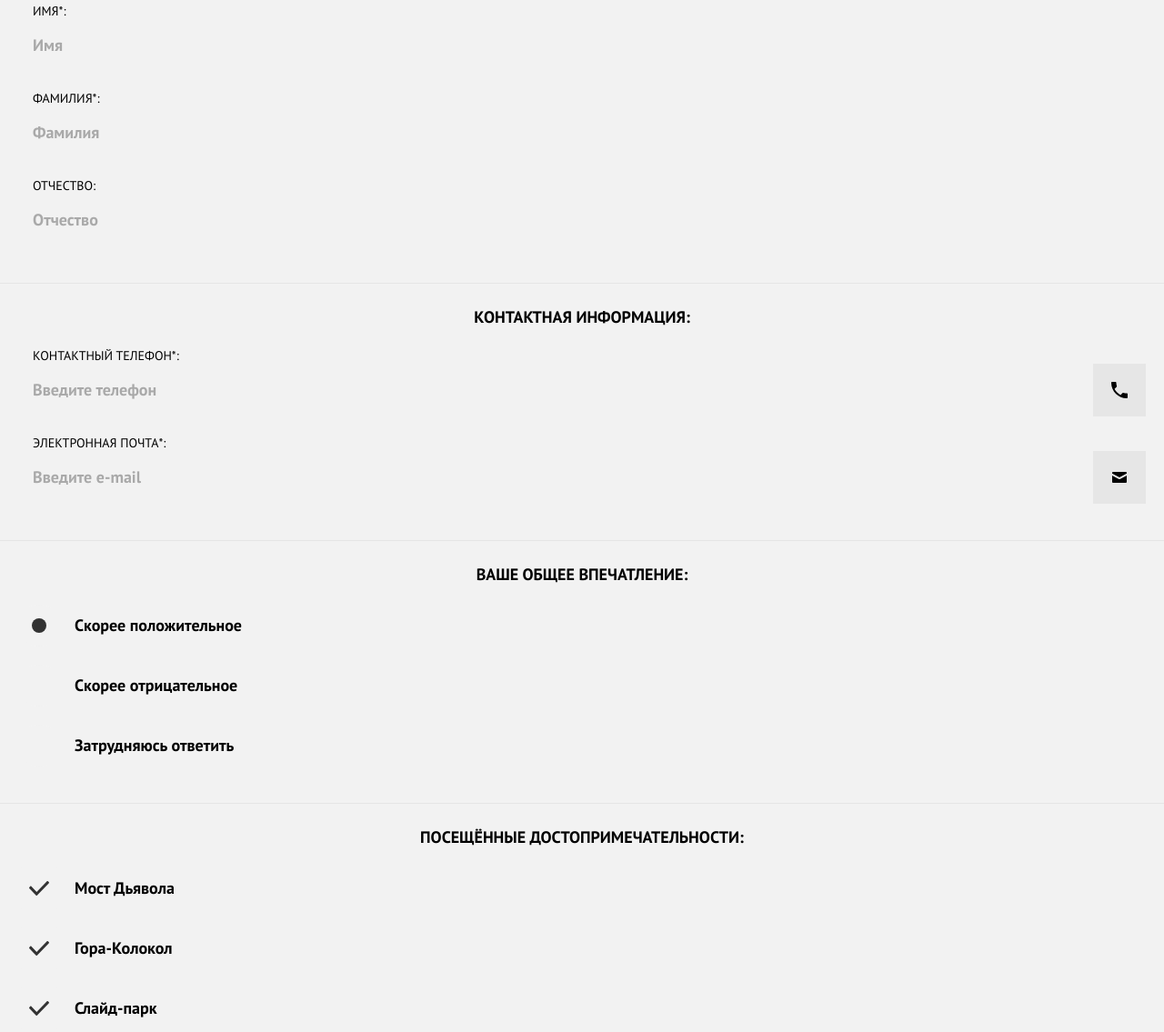
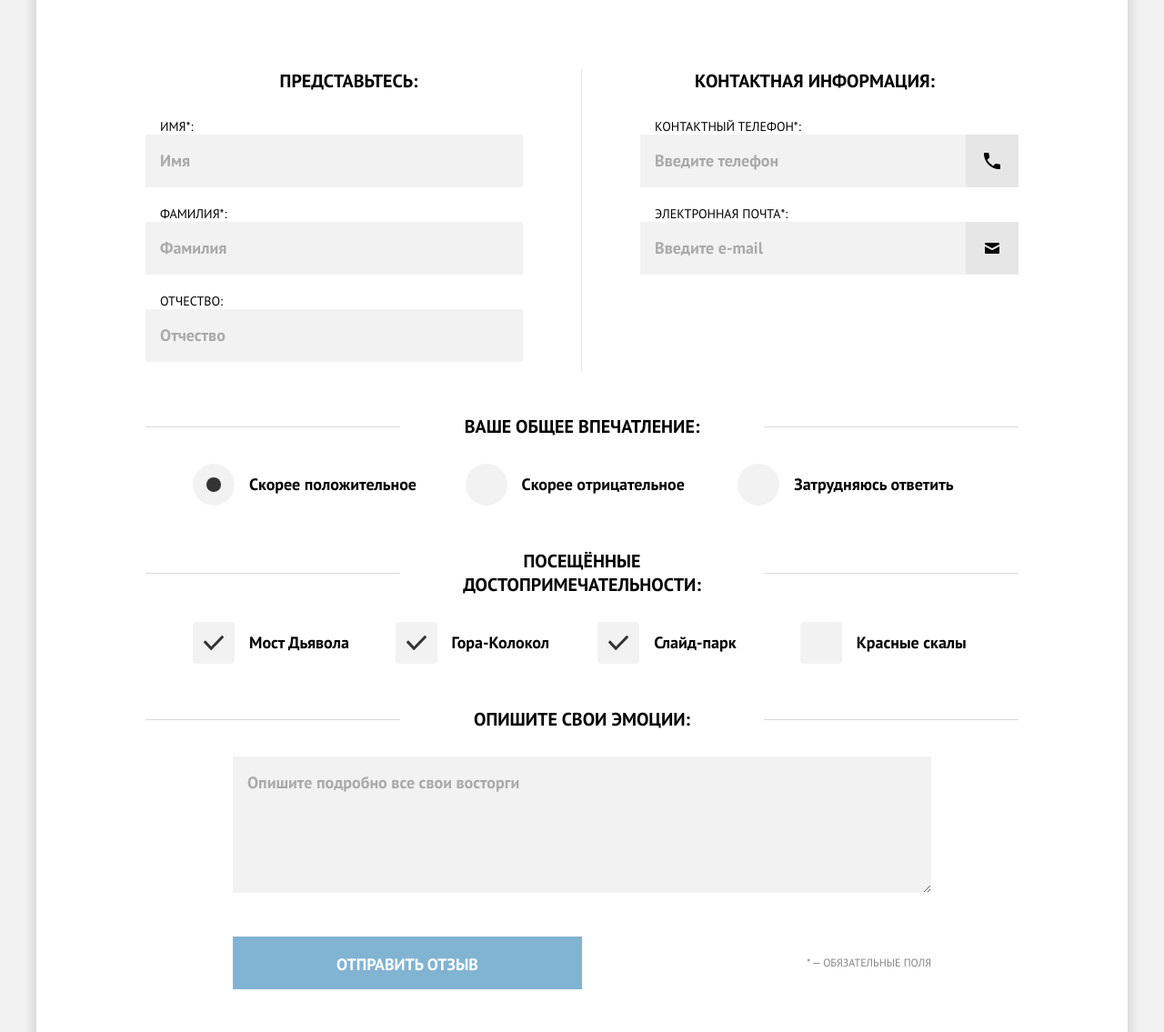
Before and after one commit to artsamoilov/235940-sedona-26, a website: page source/form.html in a window 1280 px wide. Shown: the part 480-1615 px from the top of the page at 91% size. Drawn offline with nearby package versions, Linux system fonts and the light colour scheme; files that its build step writes are made by us from their sources.

Commit message:
add form styling

```diff
--- a/source/form.html
+++ b/source/form.html
@@ -7,6 +7,7 @@
   <link rel="stylesheet" href="css/style.css">
 </head>
 <body class="page__body">
+  <div class="page__wrapper">
 
     <!-- Header -->
     <header class="header">
@@ -81,7 +82,7 @@
               </ul>
             </fieldset>
           </div>
-      <div class="review__group-wrapper">
+          <div class="review__group-wrapper review__group-wrapper--wide">
             <fieldset class="review__fieldset field-group field-group--impression">
               <legend class="field-group__title">Ваше общее впечатление:</legend>
               <ul class="field-group__list">
@@ -100,7 +101,7 @@
               </ul>
             </fieldset>
           </div>
-      <div class="review__group-wrapper">
+          <div class="review__group-wrapper review__group-wrapper--wide">
             <fieldset class="review__fieldset field-group field-group--visited-places">
               <legend class="field-group__title">Посещённые достопримечательности:</legend>
               <ul class="field-group__list">
@@ -123,7 +124,7 @@
               </ul>
             </fieldset>
           </div>
-      <div class="review__group-wrapper">
+          <div class="review__group-wrapper review__group-wrapper--wide">
             <fieldset class="review__fieldset field-group field-group--emotions">
               <legend class="field-group__title">Опишите свои эмоции:</legend>
               <div class="field-group__item field-group__item--textarea">
@@ -167,6 +168,8 @@
       </div>
     </footer>
 
+  </div>
+
   <!-- Modal error -->
   <section class="modal modal--error">
     <h2 class="modal__title">Что-то пошло не так!</h2>
--- a/source/sass/blocks/field-group.scss
+++ b/source/sass/blocks/field-group.scss
@@ -1,7 +1,84 @@
+@import "../global/variables";
+
 .field-group {
   margin: 0;
   padding: 0;
   border: none;
+
+  @media (min-width: $tablet) {
+    &--name {
+      margin-right: 40px;
+
+      .field-group__title {
+        padding-left: 20px;
+      }
+    }
+
+    &--contacts {
+      margin-left: 40px;
+
+      .field-group__title {
+        padding-right: 20px;
+      }
+    }
+
+    &--impression, &--visited-places, &--emotions {
+      .field-group__title {
+        position: relative;
+        width: 380px;
+        padding: 0 10px;
+
+        &::before, &::after {
+          position: absolute;
+          content: "";
+          width: 100%;
+          height: 1px;
+          top: 50%;
+          background-color: #dbdbdb;
+        }
+
+        &::before {
+          right: 100%;
+        }
+
+        &::after {
+          left: 100%;
+        }
+      }
+
+      .field-group__list {
+        display: flex;
+        flex-wrap: wrap;
+        padding: 0 36px;
+        gap: 16px;
+      }
+    }
+  }
+
+  @media (min-width: $desktop) {
+    &--name {
+      margin-right: 64px;
+
+      .field-group__title {
+        padding-left: 32px;
+      }
+    }
+
+    &--contacts {
+      margin-left: 64px;
+
+      .field-group__title {
+        padding-right: 32px;
+      }
+    }
+
+    &--impression, &--visited-places, &--emotions {
+      .field-group__list {
+        padding: 0 52px;
+        gap: 16px 0;
+      }
+    }
+  }
 }
 
 .field-group__title {
@@ -11,6 +88,11 @@
   font-size: 18px;
   line-height: 26px;
   font-weight: 700;
+
+  @media (min-width: $tablet) {
+    margin-bottom: 28px;
+    font-size: 20px;
+  }
 }
 
 .field-group__list {
@@ -28,15 +110,49 @@
   &--radio,
   &--checkbox {
     flex-direction: row;
+
+    @media (min-width: $tablet) {
+      width: calc(50% - 8px);
+      margin-bottom: 0;
+    }
+
+    @media (min-width: $desktop) {
+      margin-right: auto;
+      margin-bottom: 0;
+
+      &:last-child {
+        margin-right: 0;
+      }
+    }
   }
 
   &:last-child {
     margin-bottom: 0;
   }
+
+  @media (min-width: $desktop) {
+    &--radio {
+      width: 30%;
+    }
+
+    &--checkbox {
+      width: 22%;
+    }
+
+    &--textarea {
+      max-width: $tablet;
+      margin-right: auto;
+      margin-left: auto;
+    }
+  }
 }
 
 .field-group__label {
   padding: 0 0 0 16px;
+
+  @media (min-width: $tablet) {
+    width: 100%;
+  }
 }
 
 .field-group__input {
@@ -135,17 +251,3 @@
     color: rgba(0, 0, 0, 0.3);
   }
 }
-
-.review__footer {
-  padding: 20px;
-  display: flex;
-  flex-direction: column;
-}
-
-.review__info {
-  margin: 4px 0;
-  align-self: end;
-  font-size: 12px;
-  line-height: 22px;
-  color: rgba(51, 51, 51, 0.6);
-}
--- a/source/sass/blocks/review.scss
+++ b/source/sass/blocks/review.scss
@@ -1,21 +1,106 @@
+@import "../global/variables";
+
 .review {
+  margin: 0;
+  padding: 30px 0 0;
+  background-color: #ffffff;
 
+  @media (min-width: $tablet) {
+    padding: 60px 60px 64px;
+  }
+
+  @media (min-width: $desktop) {
+    padding-top: 100px;
+    padding-left: 120px;
+    padding-right: 120px;
+  }
 }
 
 .review__title {
-  padding: 20px 20px 0;
+  margin: 0 20px 24px;
   text-align: center;
   font-size: 18px;
   line-height: 26px;
   font-weight: 700;
+
+  @media (min-width: $tablet) {
+    max-width: 458px;
+    margin: 0 auto 30px;
+    font-size: 30px;
+  }
 }
 
 .review__subtitle {
-  padding: 20px;
+  margin: 0 20px 32px;
   text-align: center;
+
+  @media (min-width: $tablet) {
+    max-width: 458px;
+    margin: 0 auto 100px;
+  }
+}
+
+.review__form {
+  @media (min-width: $tablet) {
+    display: flex;
+    flex-wrap: wrap;
+  }
 }
 
 .review__group-wrapper {
   padding: 24px 20px 40px;
   border-top: 1px solid #e5e5e5;
+
+  @media (min-width: $tablet) {
+    box-sizing: border-box;
+    width: 50%;
+    margin-bottom: 48px;
+    padding: 0 0 10px;
+    border-top: none;
+
+    &--wide {
+      overflow-x: hidden;
+      width: 100%;
+      padding: 0;
+    }
+
+    &:first-child {
+      border-right: 1px solid #e5e5e5;
+    }
+  }
 }
+
+.review__footer {
+  padding: 20px;
+  display: flex;
+  flex-direction: column;
+
+  @media (min-width: $tablet) {
+    width: 100%;
+    padding: 0;
+    flex-direction: row;
+  }
+
+  @media (min-width: $desktop) {
+    max-width: $tablet;
+    margin-right: auto;
+    margin-left: auto;
+  }
+}
+
+.review__button {
+  min-width: 50%;
+}
+
+.review__info {
+  margin: 4px 0;
+  align-self: end;
+  font-size: 12px;
+  line-height: 22px;
+  color: rgba(51, 51, 51, 0.6);
+
+  @media (min-width: $tablet) {
+    display: block;
+    margin: auto 0 auto auto;
+  }
+}
```
Lines whose indentation alone changed are shown as unchanged.
